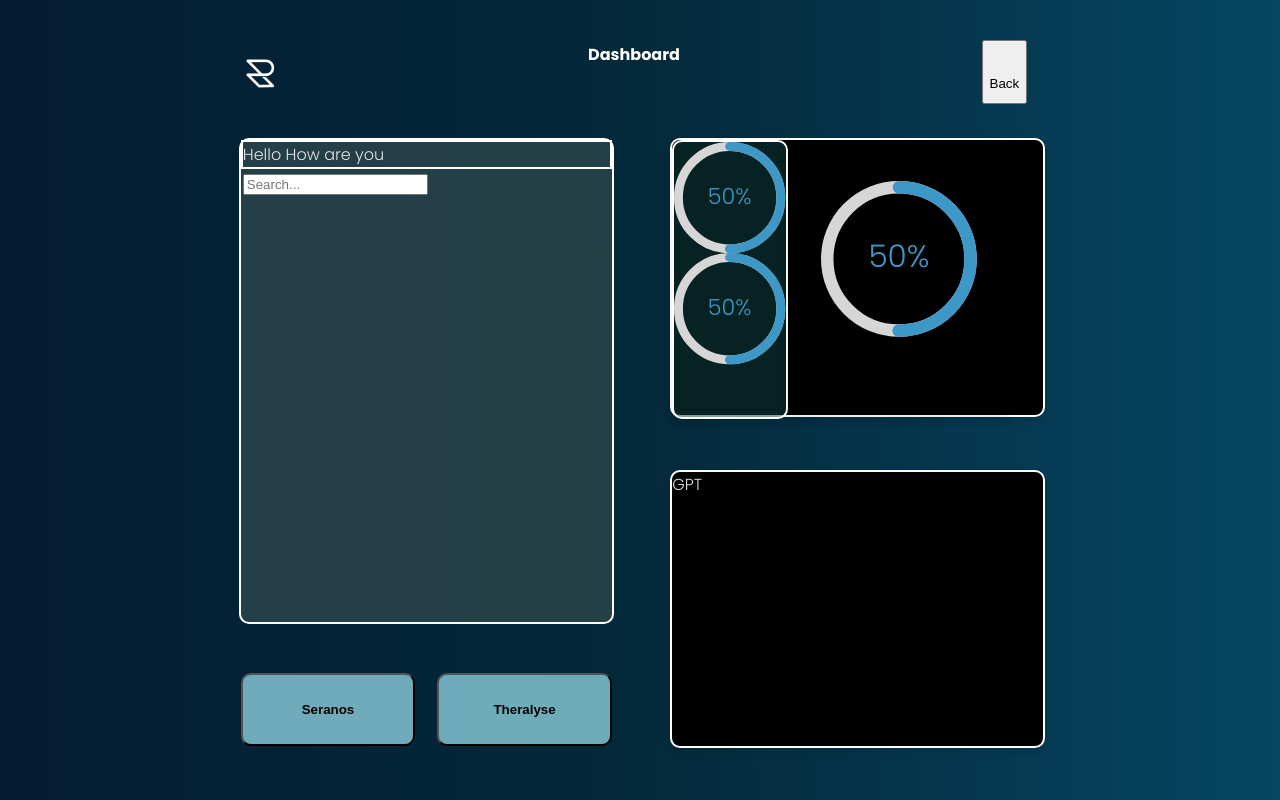
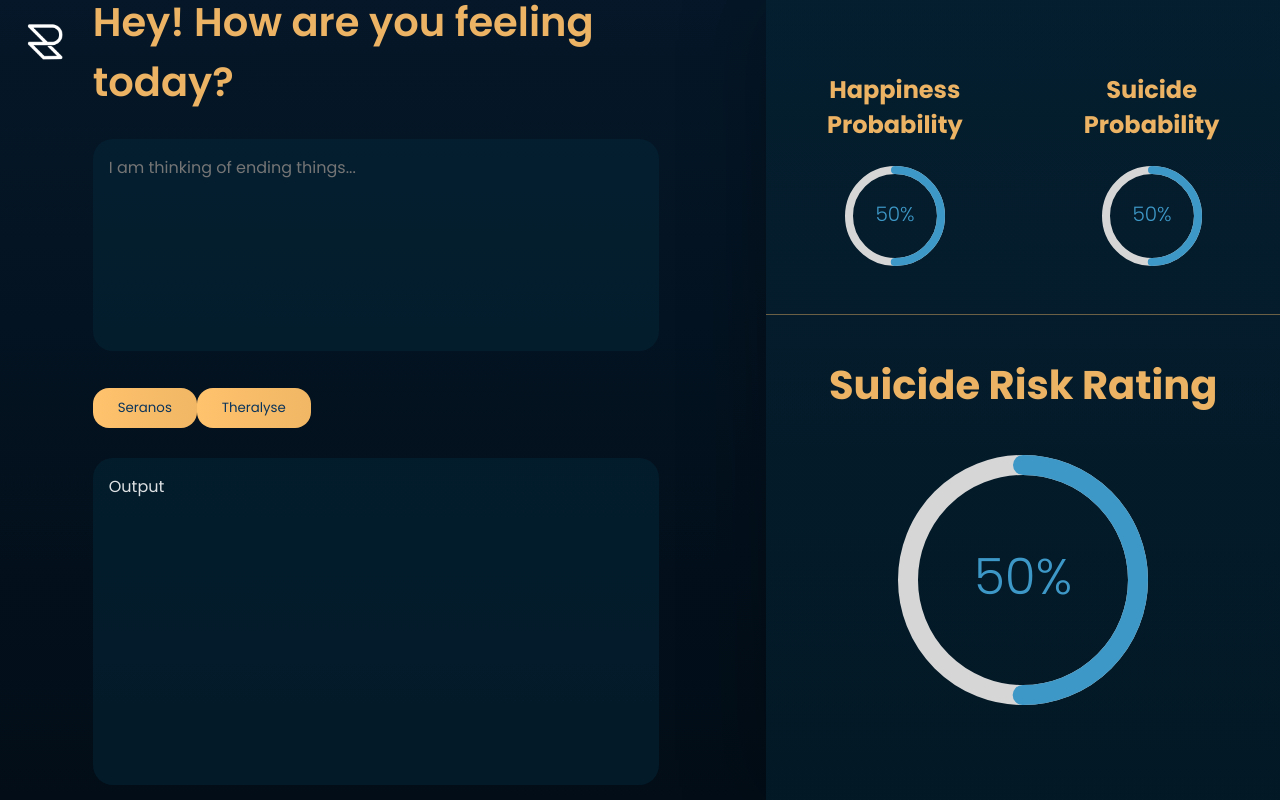
Before and after one commit to ssrikanthreddy/Resonex, a React (Vite) app in the folder frontend/: page /dashboard in a window 1280 px wide. Built offline with nearby package versions, Linux system fonts and the light colour scheme.

Commit message:
style: Refactor Dashboard Layout

```diff
--- a/frontend/src/App.css
+++ b/frontend/src/App.css
@@ -1,7 +1,7 @@
 #root {
   display: flex;
   flex-direction: column;
-  justify-content: center;
+  /* justify-content: center; */
   align-items: center;
   width: 100%;
   height: 100%;
@@ -94,7 +94,6 @@ nav ul li {
 }
 
 .title {
-
   display: flex;
   justify-content: space-between;
   height: 20%;
@@ -107,7 +106,6 @@ nav ul li {
 .title span {
   opacity: 0;
 }
-
 
 .name {
   opacity: 0;
@@ -147,161 +145,170 @@ nav ul li {
 /* Input side */
 
 .page-dashboard {
-  width: 63%;
+  width: 100%;
   display: flex;
-  flex-direction: column;
+  height: 100%;
+  /* flex-direction: column; */
 }
 
 .dashbar {
-  vertical-align: middle;
-  font-weight: bold;
-  width: 99%;
-  justify-items: center;
-  justify-content: space-between;
-  flex-wrap: wrap;
   display: flex;
-  flex-direction: row;
-  align-self: center;
-  background-color: #00000000; /* Set your desired background color */
-  padding: 2vh 4vh 4vh 1vh;
-  border-radius: 10px;
-  /* box-shadow: 0 4px 8px rgba(0, 0, 0, 0.1); */
-  opacity: 1;
+  flex-direction: column;
+  align-items: center;
+  width: 100px;
 }
 
 .logo-dash {
-  width: 5vw;
-  height: 5vw;
+  width: 5rem;
+  height: 5rem;
   background-image: url('./assets/ResonexLogo.png');
   background-size: cover;
-  background-position: center;
-}
-
-
-.back {
-  padding-top: 3vh;
-}
-
-.title {
-  padding-right: 0.5vw;
 }
 
 .dashboard {
-  width: 100%;
-  justify-content: space-between;
-  flex-wrap: nowrap;
   display: flex;
   flex-direction: row;
+  justify-content: space-between;
   align-self: center;
   background-color: #00000000; /* Set your desired background color */
   border-radius: 10px;
   /* box-shadow: 0 4px 8px rgba(0, 0, 0, 0.1); */
-  height: 80vh;
+  width: 100%;
+  height: 100%;
   opacity: 1;
 }
 
-.input,
-.output {
-  padding-bottom: 2vw;
+.input {
   display: flex;
   flex-direction: column;
-  justify-content: space-between;
-  width: 46%;
-  background-color: #00000000; /* Set your desired background color */
-  border-radius: 10px;
-  border: 2px solid #ffffff00;
-  opacity: 1;
+  justify-content: center;
+  height: 100%;
+  width: 100%;
+}
+
+.output {
+  display: flex;
+  flex-direction: column;
+  justify-content: center;
+  height: 100%;
+  width: 100%;
+}
+
+.prompt {
+  font-size: 2.5rem;
+  font-weight: 600;
+  color: #ecb365;
 }
 
 .inbox {
-  border: 2px solid #ffffff;
-  height: 79%;
   width: 100%;
-  background-color: rgba(
-    42,
-    69,
-    75,
-    0.85
-  ); /* Set your desired background color */
-  padding: 0vw 0vw 0vw;
-  border-radius: 10px;
 }
 
-.prompt {
-  border: 2px solid #ffffff;
+.feeling {
+  font-size: 1rem;
+  font-family: inherit;
+  background-color: rgb(4, 41, 58, 0.5);
+  border-radius: 20px;
+  border: 0;
+  padding: 1rem;
+  height: 180px;
+  width: 90%;
+  resize: none;
+}
+
+.feeling:focus {
+  outline: #ecb365;
 }
 
 .buttons {
+  display: flex;
   justify-content: space-between;
-  border: 2px solid #ffffff00;
-  padding: 1vw 0vw 0vw;
-  display: flex;
-  flex-direction: row;
-  height: 12%;
-  width: 100%;
-  border-radius: 10px;
+  width: 35%;
+  /* position: relative; */
+  margin: 30px 0 30px 0;
 }
 
 .button {
-  font-style: 'Poppins';
-  font-weight: bold;
-  color: black;
-  border-radius: 10px;
-  background-color: rgba(130, 195, 210, 0.85);
-  width: 47%;
+  font-family: inherit;
+  font-weight: 400;
+  border: 0;
+  border-radius: 16px;
+  padding: 10px 25px;
+  left: 1rem;
+  background: linear-gradient(to right, #ffc26d, #f1b764);
+  color: #0a345b;
+}
+
+.button:hover {
+  background: #ffcc84;
+  cursor: pointer;
+  filter: drop-shadow(0px 0px 5px rgba(229, 194, 145, 0.37));
+}
+
+.gptoutput {
+  font-size: 1rem;
+  font-family: inherit;
+  font-weight: 400;
+  width: 90%;
+  background-color: rgb(4, 41, 58, 0.5);
+  border-radius: 20px;
+  border: 0;
+  padding: 1rem;
+  margin-bottom: 50px;
+  min-height: 295px;
+  resize: none;
 }
 
 /* Output side */
 
 .graphs {
   display: flex;
-  flex-direction: row;
-  background-color: #000000;
-  border-radius: 10px;
-  box-shadow: 0 4px 8px rgba(0, 0, 0, 0.1);
-  width: 100%;
-  height: 45%;
-  border: 2px solid #ffffff;
-}
+  flex-direction: column;
 
-.side-graphs {
-  flex-basis: 30%;
-  display: flex;
-  flex-direction: column;
-  background-color: #0e424483;
-  border-radius: 10px;
-  box-shadow: 0 4px 8px rgba(0, 0, 0, 0.1);
-  width: 25%;
-  height: 100%;
-  border: 2px solid #ffffff;
-}
-
-.maingraph {
-  align-items: center;
-  justify-content: center;
-  display: flex;
-  background-color: #00000083;
-  border-radius: 10px;
-  box-shadow: 0 4px 8px rgba(0, 0, 0, 0.1);
-  width: 60%;
+  background: linear-gradient(
+    to bottom,
+    rgb(4, 41, 58, 0.4),
+    rgb(4, 41, 58, 0.405)
+  );
+  box-shadow: 0 0 80px rgba(0, 0, 0, 0.3);
+  margin-left: 80px;
   height: 100%;
 }
 
-.gptoutput {
-  background-color: #000000;
-  border-radius: 10px;
-  box-shadow: 0 4px 8px rgba(0, 0, 0, 0.1);
-  width: 100%;
-  height: 45%;
-  border: 2px solid #ffffff;
+.probabilities {
+  display: flex;
+  align-self: stretch;
+  justify-content: space-around;
+  padding: 3rem 0rem;
+  border-bottom: #ecb46571 1px solid;
 }
 
-text {
-  fill: white;
+.probabilities h3 {
+  font-size: 1.5rem;
+  text-align: center;
+  color: #ecb365;
 }
 
+.happy,
+.suicide,
+.risk-rating {
+  display: flex;
+  flex-direction: column;
+  align-items: center;
+}
 
-.main-graph-container {
-  height: 70%;
-  width: 70%;
+.small-circle {
+  width: 100px;
+  height: 100px;
 }
+
+.risk-rating h3 {
+  font-size: 2.5rem;
+  text-align: center;
+  color: #ecb365;
+}
+
+.lg-circle {
+  width: 250px;
+  height: 250px;
+}
--- a/frontend/src/Dashboard.jsx
+++ b/frontend/src/Dashboard.jsx
@@ -4,15 +4,15 @@ import Inbox from './Inbox';
 import Output from './Output';
 
 const Dashboard = () => {
-  const handleSubmit = (buttonClicked) => {
-    if (buttonClicked === 'seranos') {
-      // Handle 'seranos' button click
-      console.log('Seranos button clicked');
-    } else if (buttonClicked === 'theralyse') {
-      // Handle 'theralyse' button click
-      console.log('Theralyse button clicked');
-    }
-  };
+  // const handleSubmit = (buttonClicked) => {
+  //   if (buttonClicked === 'seranos') {
+  //     // Handle 'seranos' button click
+  //     console.log('Seranos button clicked');
+  //   } else if (buttonClicked === 'theralyse') {
+  //     // Handle 'theralyse' button click
+  //     console.log('Theralyse button clicked');
+  //   }
+  // };
 
   const location = useLocation();
   useEffect(() => {
@@ -31,23 +31,18 @@ const Dashboard = () => {
 
   return (
     <div className="page-dashboard">
-
       <div className="dashbar">
         <div className="logo-dash"></div>
-        <div className="title">Dashboard</div>
-        <button className="back">Back</button>
       </div>
 
       <div className="dashboard">
-
         <div className="input">
-        <Inbox />
+          <Inbox />
         </div>
 
-        <div className='output'>
-          <Output/>
+        <div className="output">
+          <Output />
         </div>
-
       </div>
     </div>
   );
--- a/frontend/src/Inbox.jsx
+++ b/frontend/src/Inbox.jsx
@@ -1,16 +1,12 @@
-import { useEffect } from "react";
-
 const Inbox = () => {
-
   const handleSubmit = async (buttonName) => {
-
     const formData = new FormData(document.getElementById('myForm'));
     const userInput = formData.get('feels');
 
     var apiUrl;
     if (buttonName === 'seranos') apiUrl = 'http://localhost:5500/seranos';
-    else if (buttonName === 'theralyse') apiUrl = 'http://localhost:5500/theralyse';
-
+    else if (buttonName === 'theralyse')
+      apiUrl = 'http://localhost:5500/theralyse';
 
     const response = await fetch(apiUrl, {
       method: 'POST',
@@ -22,32 +18,50 @@ const Inbox = () => {
 
     const data = await response.json();
     console.log(data);
-
-
-  }
+  };
 
   const formSubmit = (e) => {
     e.preventDefault();
-  }
+  };
 
   return (
     <>
+      <h1 className="prompt">Hey! How are you feeling today?</h1>
       <div className="inbox">
-        <div className="prompt">Hello How are you</div>
-
         <div className="input">
           <form id="myForm" onSubmit={formSubmit}>
-            <input name='feels' type="text" placeholder="Search..." />
+            <textarea
+              className="feeling"
+              name="feeling"
+              type="text"
+              placeholder="I am thinking of ending things..."
+            />
           </form>
         </div>
       </div>
 
       <div className="buttons">
-        <button className="button seranos" onClick={()=> handleSubmit('seranos')} type="submit" name="seranos">Seranos</button>
-        <button className="button theralyse" onClick={()=> handleSubmit('theralyse')} type="submit" name="theralyse">Theralyse</button>
+        <button
+          className="button seranos"
+          onClick={() => handleSubmit('seranos')}
+          type="submit"
+          name="seranos"
+        >
+          Seranos
+        </button>
+        <button
+          className="button theralyse"
+          onClick={() => handleSubmit('theralyse')}
+          type="submit"
+          name="theralyse"
+        >
+          Theralyse
+        </button>
       </div>
+
+      <div className="gptoutput">Output</div>
     </>
-  )
-}
+  );
+};
 
 export default Inbox;
--- a/frontend/src/Output.jsx
+++ b/frontend/src/Output.jsx
@@ -1,41 +1,41 @@
 import { CircularProgressbar } from 'react-circular-progressbar';
 import 'react-circular-progressbar/dist/styles.css';
 
-
 const Output = () => {
-
-
-
   return (
     <>
-
-        <div className='graphs'>
-
-            <div className='side-graphs'>
-            <div className="happy-graph">
-                <CircularProgressbar value={50} text={`${50}%`} />
-            </div>
-
-            <div className="sad-graph">
+      <div className="graphs">
+        <div className="probabilities">
+          <div className="happy">
+            <h3>
+              Happiness <br />
+              Probability
+            </h3>
+            <div className="small-circle">
               <CircularProgressbar value={50} text={`${50}%`} />
             </div>
           </div>
 
-            <div className='maingraph'>
-                <div className="main-graph-container">
+          <div className="suicide">
+            <h3>
+              Suicide <br />
+              Probability
+            </h3>
+            <div className="small-circle">
               <CircularProgressbar value={50} text={`${50}%`} />
             </div>
           </div>
-
         </div>
 
-        <div className='gptoutput'>
-        GPT
+        <div className="risk-rating">
+          <h3>Suicide Risk Rating</h3>
+          <div className="lg-circle">
+            <CircularProgressbar value={50} text={`${50}%`} />
           </div>
-
-
+        </div>
+      </div>
     </>
-    )
-}
+  );
+};
 
 export default Output;
--- a/frontend/src/index.css
+++ b/frontend/src/index.css
@@ -3,7 +3,7 @@
   font-weight: 300;
   color-scheme: light dark;
   color: rgba(255, 255, 255, 0.87);
-  background: linear-gradient(to right, #041c32, #04293a, #064663);
+  background: linear-gradient(to top, #020d17, #051728);
   font-synthesis: none;
   text-rendering: optimizeLegibility;
   -webkit-font-smoothing: antialiased;
```
Lines whose indentation alone changed are shown as unchanged.
